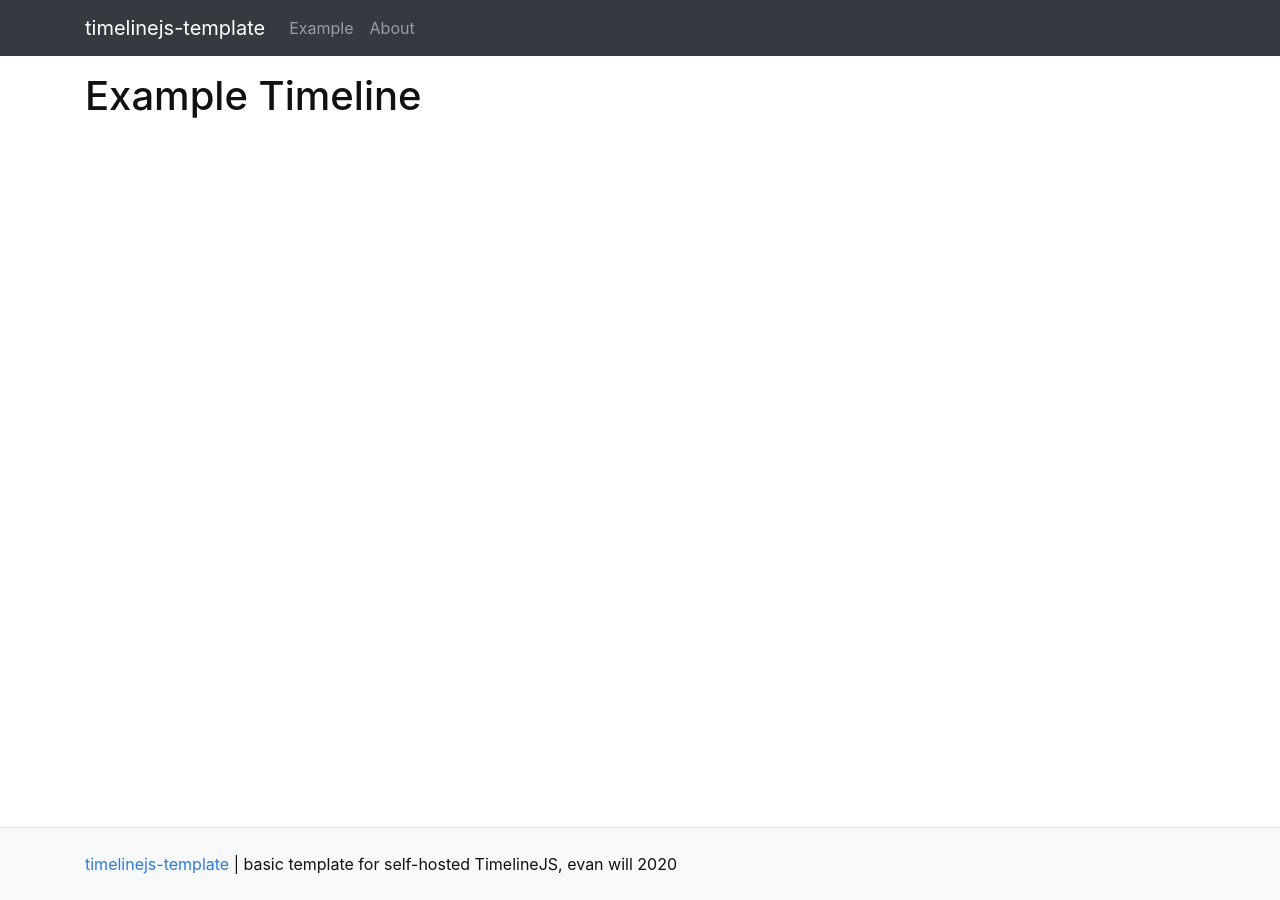
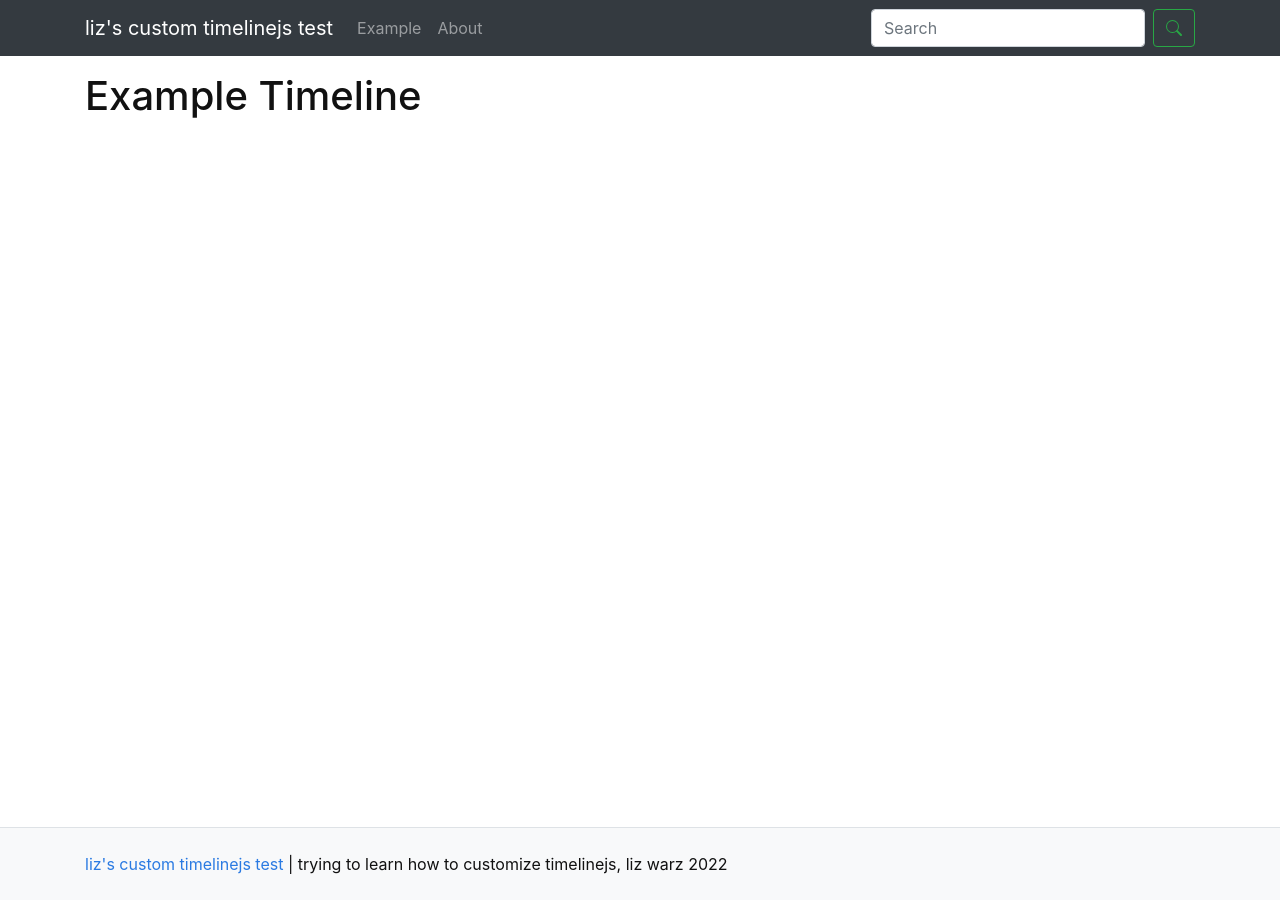
Before and after one commit to eemdub/timelinejs-test, a Jekyll site: the page built from pages/index.md, in a window 1280 px wide. Built offline with Jekyll 4.4.1, drawn with Linux system fonts in a browser that asks for light colours; some web fonts are replaced.

Commit message:
updated user info
name, title, etc.

```diff
--- a/_config.yml
+++ b/_config.yml
@@ -9,12 +9,12 @@
 #######
 # SITE SETTINGS
 #
-title: timelinejs-template
-description: "basic template for self-hosted TimelineJS"
-year: 2020
-author: evan will
+title: "liz's custom timelinejs test"
+description: "trying to learn how to customize timelinejs"
+year: 2022
+author: liz warz
 # add search box to navbar, true/false
-search: false
+search: true
 
 #######
 # SITE URLs
```
